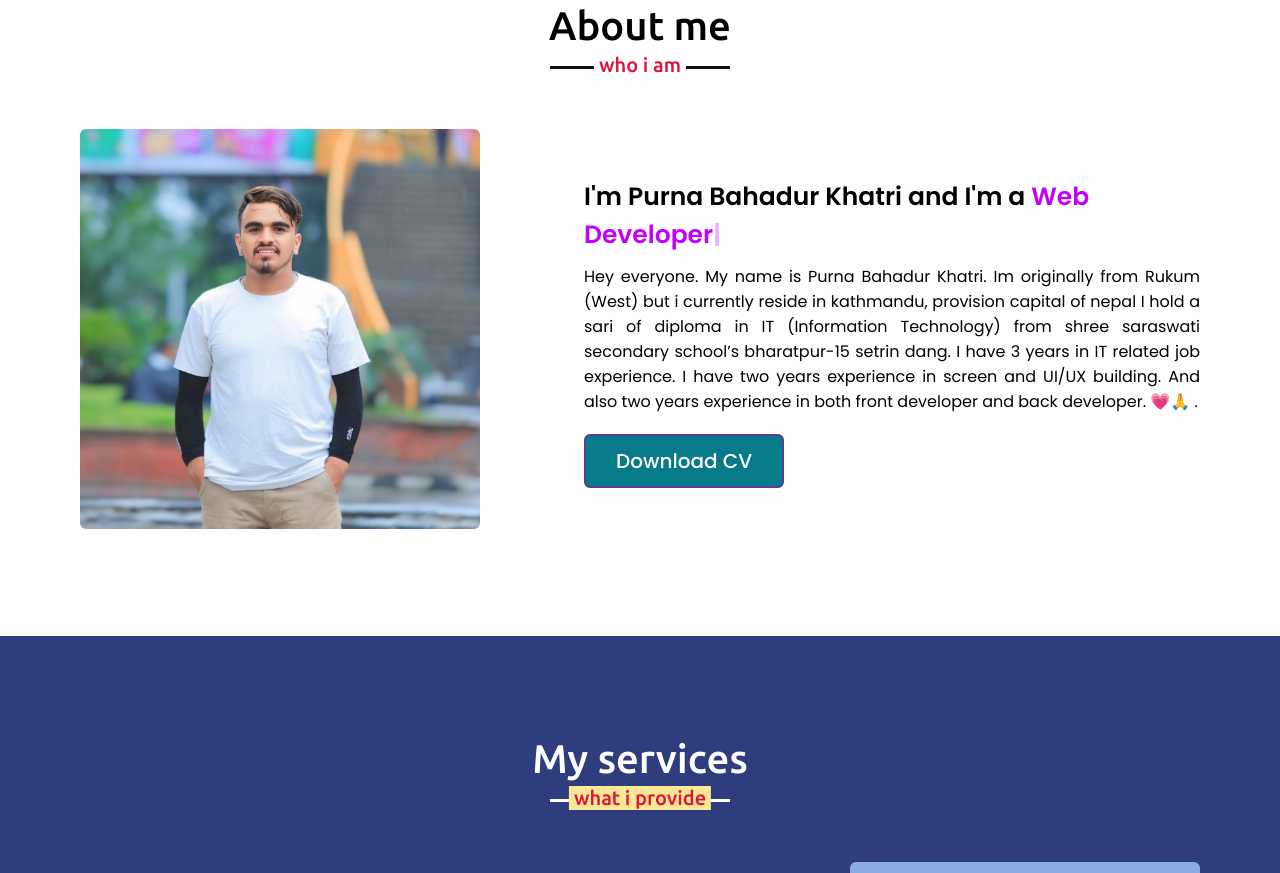
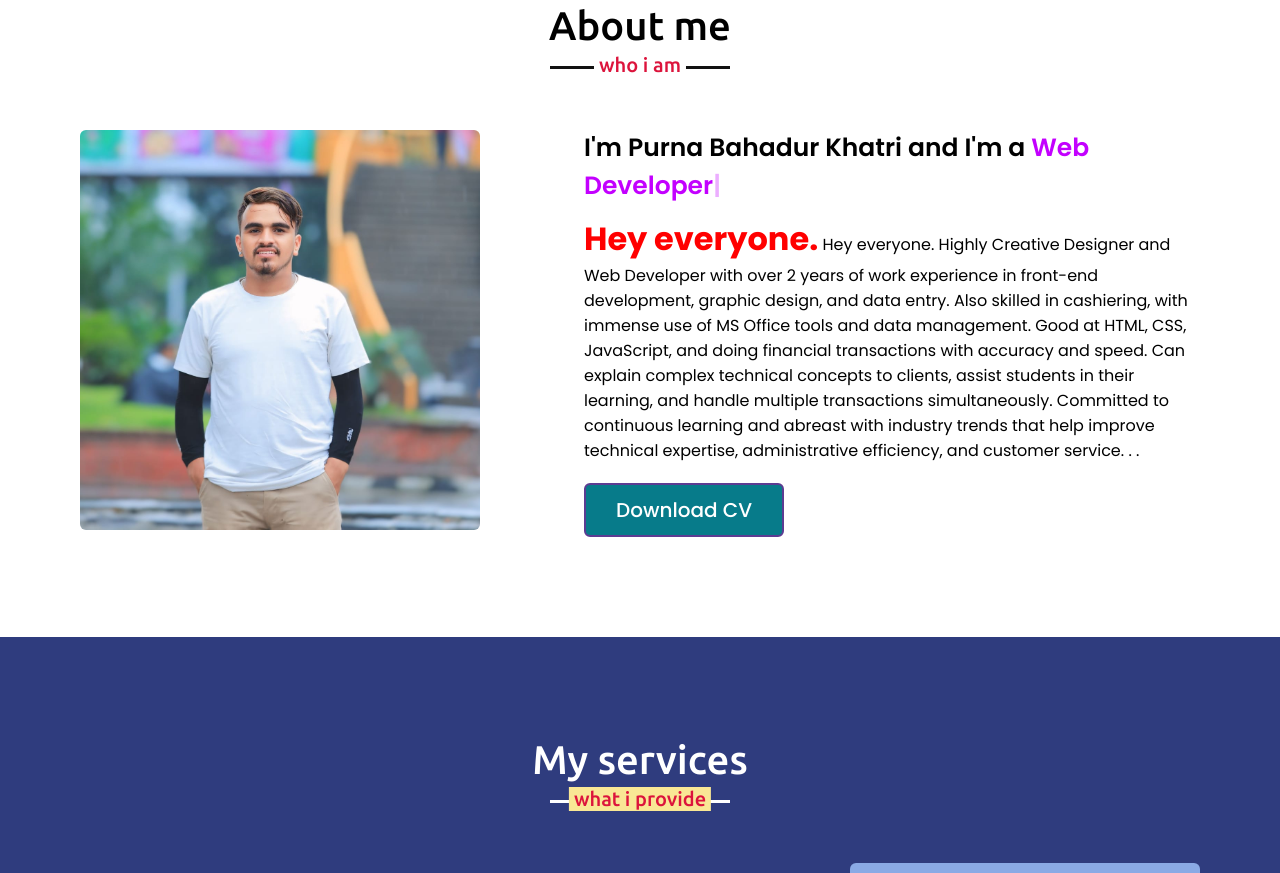
Before and after one commit to purnakhatriofficial/my_attractive_website, a plain HTML site: page index.html in a window 1280 px wide. Shown: the part 897-1770 px from the top of the page. Drawn offline with nearby package versions, Linux system fonts and the light colour scheme.

Commit message:
Update index.html

```diff
--- a/index.html
+++ b/index.html
@@ -62,10 +62,9 @@
                 </div>
                 <div class="column right">
                     <div class="text">I'm Purna Bahadur Khatri and I'm a <span class="typing-2"></span></div>
-                    <p>Hey everyone.
+                    <b style="font-size: 2rem; color: red;">Hey everyone.</b>
 
-                        My name is Purna Bahadur Khatri. Im originally from Rukum (West) but i currently reside in kathmandu, provision capital of nepal I hold a sari of diploma in IT (Information Technology) from shree saraswati secondary school’s bharatpur-15 setrin dang. I have 3 years in IT related job experience. I have two years experience in screen and UI/UX building. And also two years experience in both front developer and back developer. 💗🙏
-
+                     Hey everyone. Highly Creative Designer and Web Developer with over 2 years of work experience in front-end development, graphic design, and data entry. Also skilled in cashiering, with immense use of MS Office tools and data management. Good at HTML, CSS, JavaScript, and doing financial transactions with accuracy and speed. Can explain complex technical concepts to clients, assist students in their learning, and handle multiple transactions simultaneously. Committed to continuous learning and abreast with industry trends that help improve technical expertise, administrative efficiency, and customer service. .
                         .</p>
                     <a href="Purna_resume.pdf" download="">Download CV</a>
                 </div>
```
